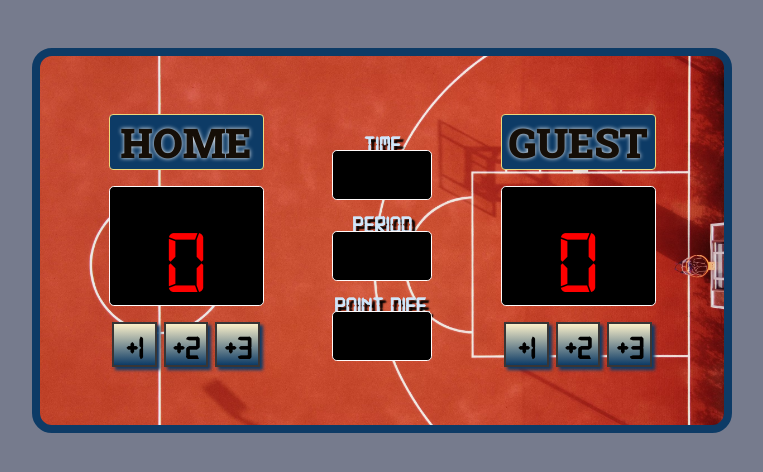
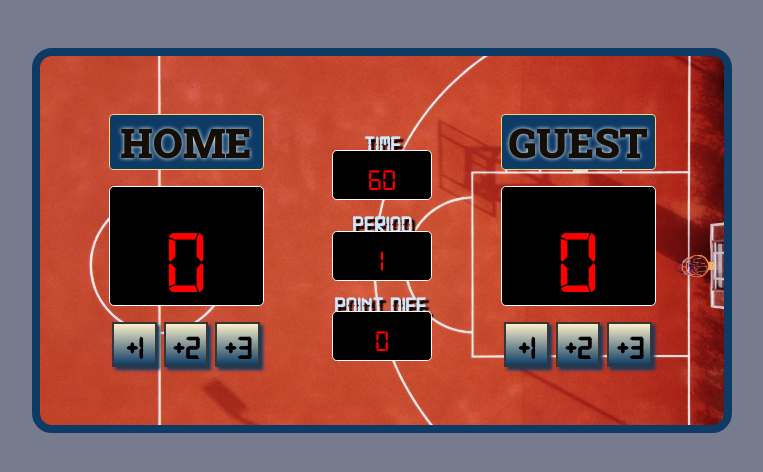
Before and after one commit to LujanSolo/scorekeeper, a plain HTML site: page index.html in a window 1280 px wide. Shown: the whole page, without its empty margins (258-1021 px from the left). Drawn offline with Linux system fonts and the light colour scheme.

Commit message:
built js variables to import/export values to center oolumn detail fields; added styling and line height to center text within box

```diff
--- a/index.css
+++ b/index.css
@@ -98,7 +98,7 @@ button:active {
 #game-timer, #game-period, #point-diff {
   padding-bottom: .1rem;
 }
-.detail-box {
+.details-box {
   width: 100px;
   height: 50px;
   background: black;
@@ -107,7 +107,7 @@ button:active {
   font-size: 30px;
   font-weight: 400;
   text-align: center;
-  line-height: 130px;
+  line-height: 1.2rem;
   border: .1rem solid snow;
   border-radius: .3rem;
 }
--- a/index.html
+++ b/index.html
@@ -27,11 +27,11 @@
       <!-- DETAILS COLUMN -->
       <div class="details-col">
         <h4 id="game-timer">TIME</h4>
-        <p class="detail-box" id="timer-box"></p>
+        <p class="details-box" id="timer-box"></p>
         <h4 id="game-period">PERIOD</h4>
-        <p class="detail-box" id="period-box"></p>
+        <p class="details-box" id="period-box"></p>
         <h4 id="point-diff">Point Diff.</h4>
-        <p class="detail-box" id="differential-box"></p>
+        <p class="details-box" id="differential-box"></p>
       </div>
 
       <!-- GUEST COLUMN -->
--- a/index.js
+++ b/index.js
@@ -1,5 +1,12 @@
 let homeScoreEl = document.getElementById('home-el');
 let guestScoreEl = document.getElementById('guest-el');
+let timerEl = document.getElementById('timer-box');
+let periodEl = document.getElementById('period-box');
+let differentialEl = document.getElementById('differential-box');
+
+timerEl.textContent = 60;
+periodEl.textContent = 1;
+differentialEl.textContent = 0;
 
 homeScoreEl.textContent = 0;
 guestScoreEl.textContent = 0;
```
